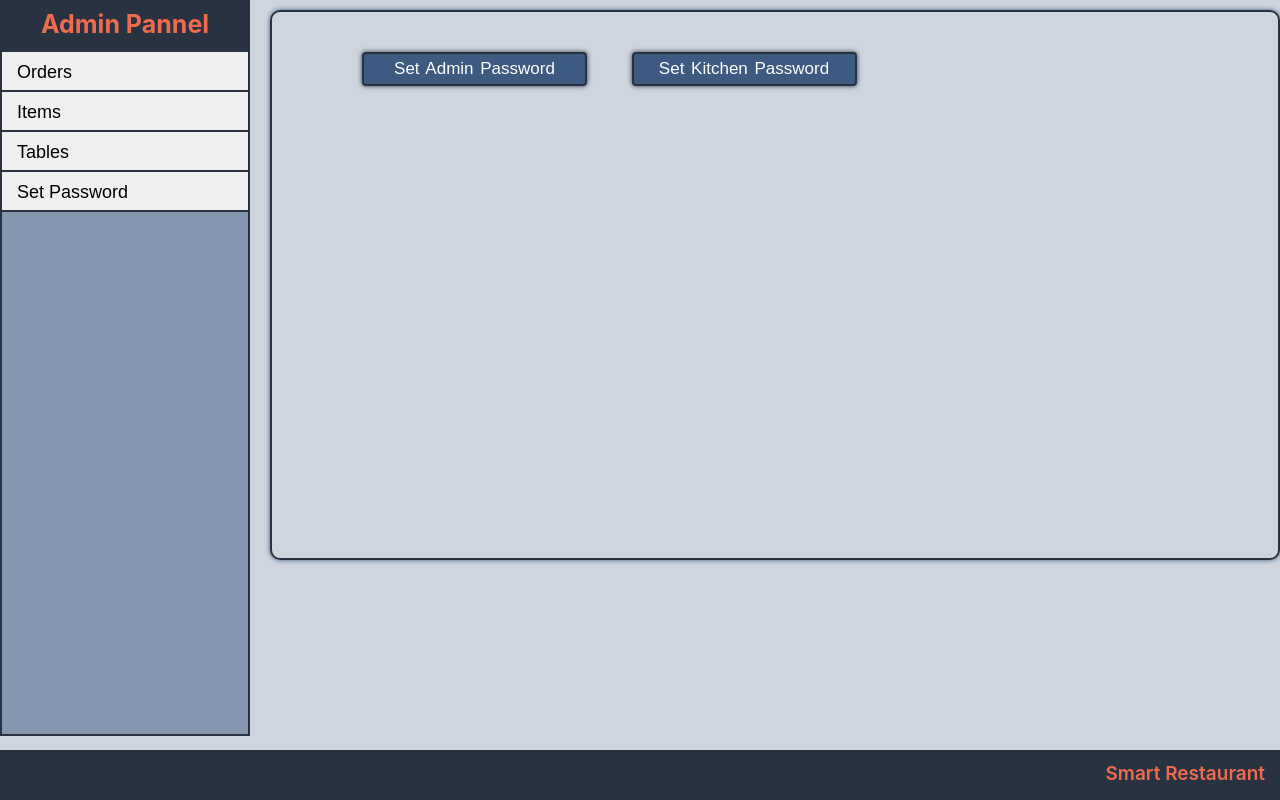
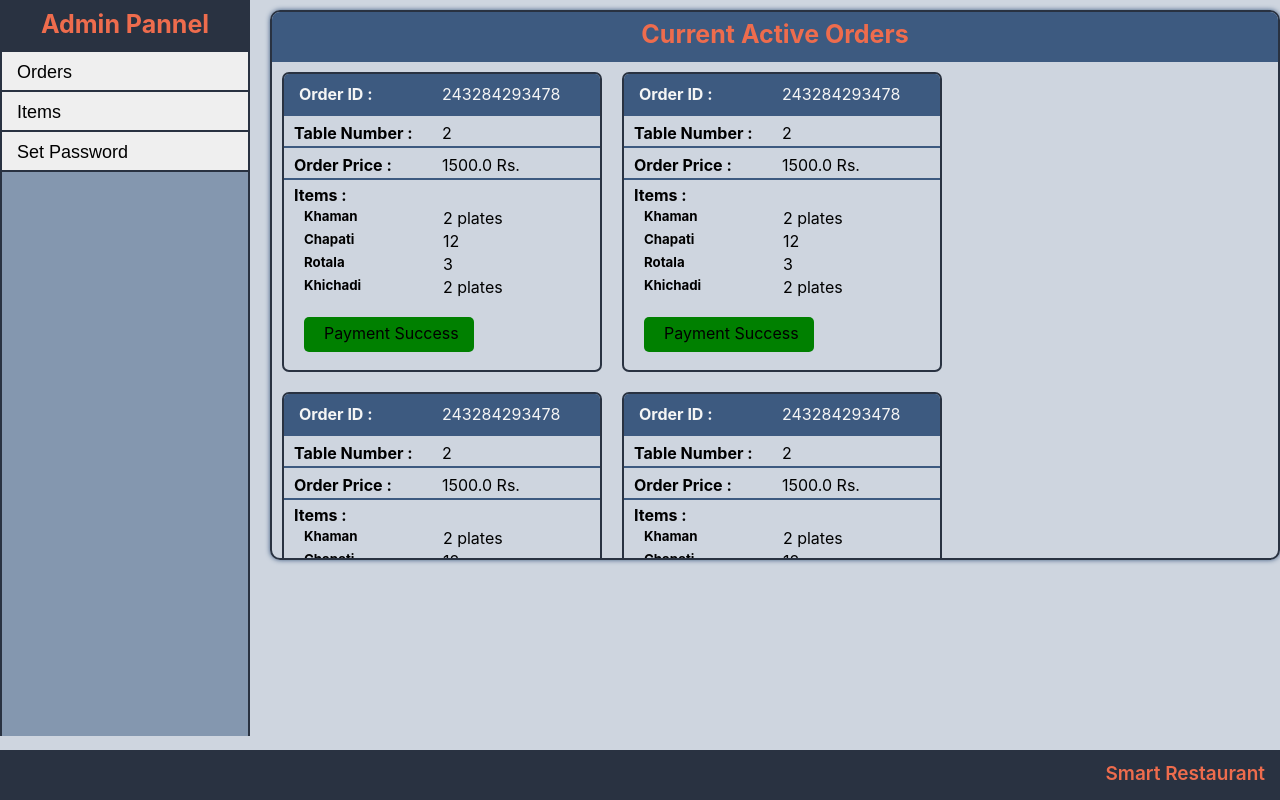
Before and after one commit to akash-vyas1/8semprojecttemp, a plain HTML site: page admin/admin.html in a window 1280 px wide. Drawn offline with Linux system fonts and the light colour scheme.

Commit message:
adminpannelWork1

```diff
--- a/admin/admin.css
+++ b/admin/admin.css
@@ -46,6 +46,7 @@ body {
 .all>aside {
     min-width: 250px;
     border: 2px solid var(--gunmetal);
+    border-bottom: none;
     background: rgba(61, 90, 128,0.5);
     padding-left: 0px;
     box-sizing: border-box;
@@ -128,4 +129,5 @@ footer {
     padding: 0 15px;
     box-sizing: border-box;
     z-index: 1;
+    /* border-top: 2px solid var(--gunmetal); */
 }
--- a/admin/admin.html
+++ b/admin/admin.html
@@ -8,6 +8,7 @@
     <link rel="stylesheet" href="admin.css" type="text/css">
     <link rel="stylesheet" href="items.css" type="text/css">
     <link rel="stylesheet" href="setpass.css" type="text/css">
+    <link rel="stylesheet" href="order.css" type="text/css">
     <!-- <link rel="stylesheet" href="../style/login_success.css" type="text/css"> -->
     <link rel="stylesheet" href="" type="text/css">
 </head>
@@ -29,12 +30,7 @@
                         <button type="submit" id="openItems" >Items</button>
                     </span>
                 </li>
-                <li>
-                    <span class="icon"></span>
-                    <span class="title">
-                        <button type="submit" id="openTables" >Tables</button>
-                    </span>
-                </li>
+
                 <li>
                     <span class="icon"></span>
                     <span class="title">
@@ -45,8 +41,154 @@
         </aside>
 
 
+        <!-- Orders -->
+        <section class="side orders">
+            <h2>Current Active Orders</h2>
+            <div class="activeorders">
+                <section class="orderbox ">
+                    <span>
+                        <h4>Order ID :</h4>
+                        <p>243284293478</p>
+                    </span>
+                    <span>
+                        <h4>Table Number :</h4>
+                        <p>2</p>
+                    </span>
+                    <span>
+                        <h4>Order Price :</h4>
+                        <p>1500.0 Rs.</p>
+                    </span>
+                    <span>
+                        <h4>Items :</h4>
+                            <span>
+                                <h5>Khaman</h5>
+                                <p>2 plates</p>
+                            </span>
+                            <span>
+                                <h5>Chapati</h5>
+                                <p>12</p>
+                            </span>
+                            <span>
+                                <h5>Rotala</h5>
+                                <p>3</p>
+                            </span>
+                            <span>
+                                <h5>Khichadi</h5>
+                                <p>2 plates</p>
+                            </span>
+                            <span class="paymentsuccess">Payment Success</span>
+                        </span>
+                </section>
+
+                <section class="orderbox">
+                    <span>
+                        <h4>Order ID :</h4>
+                        <p>243284293478</p>
+                    </span>
+                    <span>
+                        <h4>Table Number :</h4>
+                        <p>2</p>
+                    </span>
+                    <span>
+                        <h4>Order Price :</h4>
+                        <p>1500.0 Rs.</p>
+                    </span>
+                    <span>
+                        <h4>Items :</h4>
+                            <span>
+                                <h5>Khaman</h5>
+                                <p>2 plates</p>
+                            </span>
+                            <span>
+                                <h5>Chapati</h5>
+                                <p>12</p>
+                            </span>
+                            <span>
+                                <h5>Rotala</h5>
+                                <p>3</p>
+                            </span>
+                            <span>
+                                <h5>Khichadi</h5>
+                                <p>2 plates</p>
+                            </span>
+                            <span class="paymentsuccess">Payment Success</span>
+                        </span>
+                </section>
+                <section class="orderbox">
+                    <span>
+                        <h4>Order ID :</h4>
+                        <p>243284293478</p>
+                    </span>
+                    <span>
+                        <h4>Table Number :</h4>
+                        <p>2</p>
+                    </span>
+                    <span>
+                        <h4>Order Price :</h4>
+                        <p>1500.0 Rs.</p>
+                    </span>
+                    <span>
+                        <h4>Items :</h4>
+                            <span>
+                                <h5>Khaman</h5>
+                                <p>2 plates</p>
+                            </span>
+                            <span>
+                                <h5>Chapati</h5>
+                                <p>12</p>
+                            </span>
+                            <span>
+                                <h5>Rotala</h5>
+                                <p>3</p>
+                            </span>
+                            <span>
+                                <h5>Khichadi</h5>
+                                <p>2 plates</p>
+                            </span>
+                            <span class="payment">Payment Pending</span>
+                        </span>
+                </section>
+                <section class="orderbox">
+                    <span>
+                        <h4>Order ID :</h4>
+                        <p>243284293478</p>
+                    </span>
+                    <span>
+                        <h4>Table Number :</h4>
+                        <p>2</p>
+                    </span>
+                    <span>
+                        <h4>Order Price :</h4>
+                        <p>1500.0 Rs.</p>
+                    </span>
+                    <span>
+                        <h4>Items :</h4>
+                            <span>
+                                <h5>Khaman</h5>
+                                <p>2 plates</p>
+                            </span>
+                            <span>
+                                <h5>Chapati</h5>
+                                <p>12</p>
+                            </span>
+                            <span>
+                                <h5>Rotala</h5>
+                                <p>3</p>
+                            </span>
+                            <span>
+                                <h5>Khichadi</h5>
+                                <p>2 plates</p>
+                            </span>
+                            <span class="payment">Payment Pending</span>
+                        </span>
+                </section>
+
+            </div>
+        </section>
+
         <!-- set password -->
-        <section class="setpassword">
+        <section class="side setpassword">
+            <h2>Set Passwords</h2>
             <span id="setpassbtns">
                 <button type="submit" id="setapassbtn">Set Admin Password</button>
                 <button type="submit" id="setkpassbtn">Set Kitchen Password</button>
@@ -98,13 +240,8 @@
 
         </section>
 
-        <!-- Orders -->
-
-        <!-- <section class="orders"></section> -->
-
         <!-- item -->
-
-        <section class="items">
+        <section class="side items">
             <h2>Restaurant name</h2>
             <div class="list">
                 <div class="add">
@@ -126,6 +263,7 @@
             </div>
             <section class="cats">
                 <ul class="allcats">
+                    <h3>Categories</h3>
                     <li>
                         <h3 class="opencat" onclick="opencat('cat1')">Gujrati</h3>
                         <ul class="tcat cat1">
--- a/admin/items.css
+++ b/admin/items.css
@@ -63,13 +63,25 @@ body{
 .items .cats  .allcats{
     width: 300px;
     height: 300px;
-    padding: 10px;
+    /* padding: 10px; */
     border: 2px solid var(--gunmetal);
     margin: 10px 0 0 10px;
     box-shadow: 0 0 7px var(--gunmetal);
     border-radius: 7px;
     background: rgb(227, 231, 236);
     overflow: auto;
+    /* overflow-x: hidden; */
+}
+
+.allcats>h3 {
+    /* width: 100%; */
+    background: var(--gunmetal);
+    padding: 10px;
+    color: whitesmoke;
+    text-align: center;
+    position: relative;
+    z-index: 1;
+    margin-bottom: 10px;
 }
 
 .items .cats ul li {
@@ -77,6 +89,7 @@ body{
     list-style: none;
     font-size: 17px;
     margin-bottom: 15px;
+    padding-left: 12px;
 }
 
 .items .cats ul li h3{
@@ -87,7 +100,7 @@ body{
 
 .items .cats ul li ul  {
     list-style: none;
-    margin-left: 10px;
+    margin-left: 0px;
     font-weight: 500;
 }
 
@@ -302,3 +315,13 @@ body{
     width: max-content;
     margin-left: 30px;
 }
+
+.addcat {
+    top: 25%;
+    left: 50%;
+}
+
+.additem {
+    left: 50%;
+    top: 14%;
+}
--- /dev/null
+++ b/admin/order.css
@@ -0,0 +1,105 @@
+:root {
+
+    --blue: #3d5a80ff;
+    --cerulean: #98c1d9ff;
+    --cyan: #e0fbfcff;
+    --sienna: #ee6c4dff;
+    --gunmetal: #293241ff;
+}
+
+body {
+    width: 100%;
+}
+
+.orders{
+    display: unset;
+    width: 1050px !important;
+    height: 550px;
+    overflow: auto;
+    margin-top: 10px;
+    border-radius: 10px;
+    box-shadow:  0 0 5px var(--blue);
+    /* padding: 20px; */
+    box-sizing: border-box;
+}
+
+.orders .activeorders {
+    width: 100%;
+    display: flex;
+    flex-wrap: wrap;
+}
+
+.activeorders .orderbox {
+    width: 320px;
+    height: 300px;
+    overflow: auto;
+    border: 2px solid var(--gunmetal);
+    border-radius: 7px;
+    margin: 10px;
+    /* padding: 10px; */
+    box-sizing: border-box;
+}
+
+.orderbox>span{
+    /* width: 0%; */
+    margin: 7px 0;
+    padding-bottom: 3px;
+    margin-bottom: 5px;
+    border-bottom: 2px solid var(--blue);
+    box-sizing: border-box;
+}
+
+.orderbox>span>h4 {
+    padding-left: 10px;
+}
+
+.orderbox>span:not(:last-child) {
+    display: flex;
+    justify-content: space-between;
+    width: 100%;
+}
+
+.orderbox>span:first-child {
+    background: var(--blue);
+    color: whitesmoke;
+    padding: 10px 5px;
+    box-sizing: border-box;
+    margin-top: 0;
+}
+
+
+.orderbox>span>p {
+    width: 50%;
+    justify-self: center;
+}
+.orderbox>span>span {
+    display: flex;
+    width: 100%;
+    justify-content: space-between;
+    box-sizing: border-box;
+    padding-left: 20px;
+    margin-top: 3px;
+}
+
+.orderbox>span>span>h6 {
+    font-size: 15px;
+}
+.orderbox>span>span>p {
+    width: 48%;
+    margin-right: 15px;
+}
+
+.payment,.paymentsuccess {
+    width: 170px !important;
+    height: 35px;
+    background: red;
+    border-radius: 5px;
+    margin-left: 20px;
+    margin-top: 20px !important;
+    line-height: 2;
+    font-size: 16px;
+}
+
+.paymentsuccess{
+    background: green;
+}
--- a/admin/setpass.css
+++ b/admin/setpass.css
@@ -3,20 +3,20 @@ body {
 }
 
 .setpassword{
-    display: unset;
+    display: none;
     width: 1050px !important;
     height: 550px;
     overflow: auto;
     margin-top: 10px;
     border-radius: 10px;
     box-shadow:  0 0 5px var(--blue);
-    padding: 20px;
+    /* padding: 20px; */
     box-sizing: border-box;
 }
 
 #setpassbtns {
     display: block;
-    margin-top: 20px;
+    margin-top: 40px;
     margin-left: 50px;
 }
 
@@ -47,10 +47,10 @@ body {
 
 .setApass,.setKpass {
     height: 340px;
-    top: 22%;
-    left: 30%;
+    top: 27%;
+    left: 25.5%;
 }
 
 .setKpass {
-    left: 40%;
+    left: 45.5%;
 }
```
Also changed, not shown: admin/admin.js (+14 -6 lines), customer/customer.html (added, +13 -0 lines), customer/customer.css (added).
